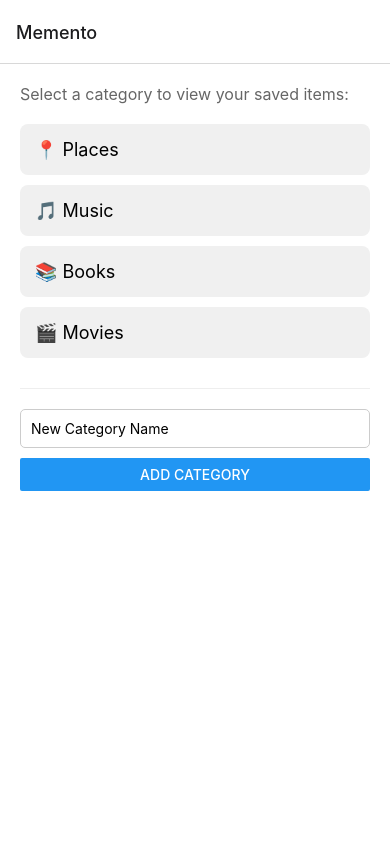
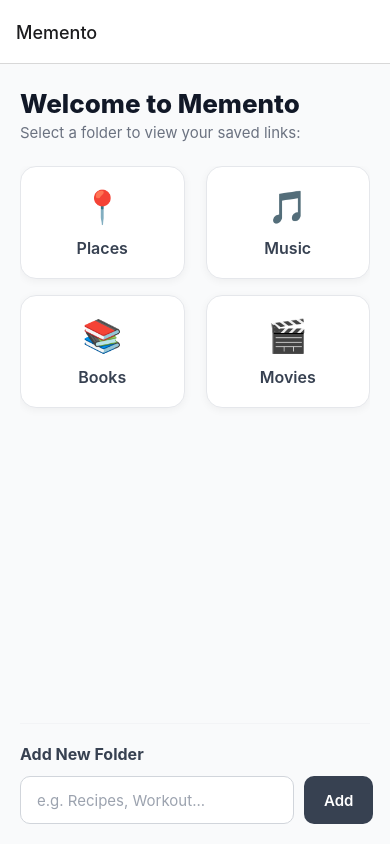
Before and after one commit to azim-410/memento, a React Native app: screen /Home in a window 390 px wide. Built offline with nearby package versions, Linux system fonts and the light colour scheme.

Commit message:
Apply premium styling to Home screen
Style category list with clean rounded card designs and non-neon color palette.

```diff
--- a/src/screens/HomeScreen.js
+++ b/src/screens/HomeScreen.js
@@ -1,5 +1,5 @@
 import React, { useState } from 'react';
-import { StyleSheet, Text, View, TouchableOpacity, TextInput, Button } from 'react-native';
+import { StyleSheet, Text, View, TouchableOpacity, TextInput, FlatList } from 'react-native';
 
 const INITIAL_CATEGORIES = [
   { id: 'places', name: 'Places', icon: '📍' },
@@ -16,7 +16,6 @@ export default function HomeScreen({ navigation }) {
     if (!newCategoryName.trim()) return;
     const newId = newCategoryName.toLowerCase().replace(/\s+/g, '-');
 
-    // Check if category already exists
     if (categories.some((c) => c.id === newId)) {
       alert('Category already exists!');
       return;
@@ -25,39 +24,54 @@ export default function HomeScreen({ navigation }) {
     const newCategory = {
       id: newId,
       name: newCategoryName.trim(),
-      icon: '📁', // default folder icon
+      icon: '📁',
     };
 
     setCategories([...categories, newCategory]);
     setNewCategoryName('');
   };
 
+  const renderCategoryCard = ({ item }) => (
+    <TouchableOpacity
+      style={styles.categoryCard}
+      onPress={() => navigation.navigate('Category', {
+        categoryId: item.id,
+        categoryName: item.name
+      })}
+    >
+      <Text style={styles.categoryIcon}>{item.icon}</Text>
+      <Text style={styles.categoryName}>{item.name}</Text>
+    </TouchableOpacity>
+  );
+
   return (
     <View style={styles.container}>
-      <Text style={styles.subtitle}>Select a category to view your saved items:</Text>
+      <Text style={styles.headerTitle}>Welcome to Memento</Text>
+      <Text style={styles.subtitle}>Select a folder to view your saved links:</Text>
 
-      {categories.map((category) => (
-        <TouchableOpacity
-          key={category.id}
-          style={styles.categoryButton}
-          onPress={() => navigation.navigate('Category', {
-            categoryId: category.id,
-            categoryName: category.name
-          })}
-        >
-          <Text style={styles.categoryText}>{category.icon} {category.name}</Text>
-        </TouchableOpacity>
-      ))}
+      <FlatList
+        data={categories}
+        keyExtractor={(item) => item.id}
+        renderItem={renderCategoryCard}
+        numColumns={2}
+        columnWrapperStyle={styles.row}
+        contentContainerStyle={styles.listContent}
+      />
 
-      {/* Add Category Section (Logic Only) */}
-      <View style={styles.inputContainer}>
-        <TextInput
-          style={styles.input}
-          placeholder="New Category Name"
-          value={newCategoryName}
-          onChangeText={setNewCategoryName}
-        />
-        <Button title="Add Category" onPress={handleAddCategory} />
+      <View style={styles.addCategoryContainer}>
+        <Text style={styles.sectionTitle}>Add New Folder</Text>
+        <View style={styles.inputRow}>
+          <TextInput
+            style={styles.input}
+            placeholder="e.g. Recipes, Workout..."
+            placeholderTextColor="#9CA3AF"
+            value={newCategoryName}
+            onChangeText={setNewCategoryName}
+          />
+          <TouchableOpacity style={styles.addButton} onPress={handleAddCategory}>
+            <Text style={styles.addButtonText}>Add</Text>
+          </TouchableOpacity>
+        </View>
       </View>
     </View>
   );
@@ -66,34 +80,91 @@ export default function HomeScreen({ navigation }) {
 const styles = StyleSheet.create({
   container: {
     flex: 1,
-    padding: 20,
-    backgroundColor: '#fff',
+    paddingHorizontal: 20,
+    paddingTop: 24,
+    backgroundColor: '#F9FAFB', // Soft premium off-white
+  },
+  headerTitle: {
+    fontSize: 26,
+    fontWeight: '800',
+    color: '#111827', // Charcoal black
+    marginBottom: 4,
   },
   subtitle: {
+    fontSize: 15,
+    color: '#6B7280', // Muted gray
+    marginBottom: 24,
+  },
+  listContent: {
+    paddingBottom: 20,
+  },
+  row: {
+    justifyContent: 'space-between',
+    marginBottom: 16,
+  },
+  categoryCard: {
+    width: '47%',
+    backgroundColor: '#FFFFFF',
+    borderRadius: 16,
+    padding: 20,
+    alignItems: 'center',
+    justifyContent: 'center',
+    borderWidth: 1,
+    borderColor: '#E5E7EB',
+    shadowColor: '#000',
+    shadowOffset: { width: 0, height: 2 },
+    shadowOpacity: 0.05,
+    shadowRadius: 8,
+    elevation: 2,
+  },
+  categoryIcon: {
+    fontSize: 32,
+    marginBottom: 12,
+  },
+  categoryName: {
     fontSize: 16,
-    color: '#666',
-    marginBottom: 20,
+    fontWeight: '600',
+    color: '#374151',
   },
-  categoryButton: {
-    padding: 15,
-    backgroundColor: '#f0f0f0',
-    marginBottom: 10,
-    borderRadius: 8,
+  addCategoryContainer: {
+    paddingVertical: 20,
+    borderTopWidth: 1,
+    borderTopColor: '#F3F4F6',
+    backgroundColor: '#F9FAFB',
   },
-  categoryText: {
-    fontSize: 18,
+  sectionTitle: {
+    fontSize: 16,
+    fontWeight: '700',
+    color: '#374151',
+    marginBottom: 12,
   },
-  inputContainer: {
-    marginTop: 20,
-    borderTopWidth: 1,
-    borderColor: '#eee',
-    paddingTop: 20,
+  inputRow: {
+    flexDirection: 'row',
+    alignItems: 'center',
   },
   input: {
+    flex: 1,
+    height: 48,
+    backgroundColor: '#FFFFFF',
     borderWidth: 1,
-    borderColor: '#ccc',
-    padding: 10,
-    marginBottom: 10,
-    borderRadius: 5,
+    borderColor: '#D1D5DB',
+    borderRadius: 10,
+    paddingHorizontal: 16,
+    fontSize: 15,
+    color: '#111827',
+    marginRight: 10,
+  },
+  addButton: {
+    height: 48,
+    backgroundColor: '#374151', // Dark slate gray (non-neon primary)
+    borderRadius: 10,
+    paddingHorizontal: 20,
+    justifyContent: 'center',
+    alignItems: 'center',
+  },
+  addButtonText: {
+    color: '#FFFFFF',
+    fontSize: 15,
+    fontWeight: '600',
   },
 });
```
